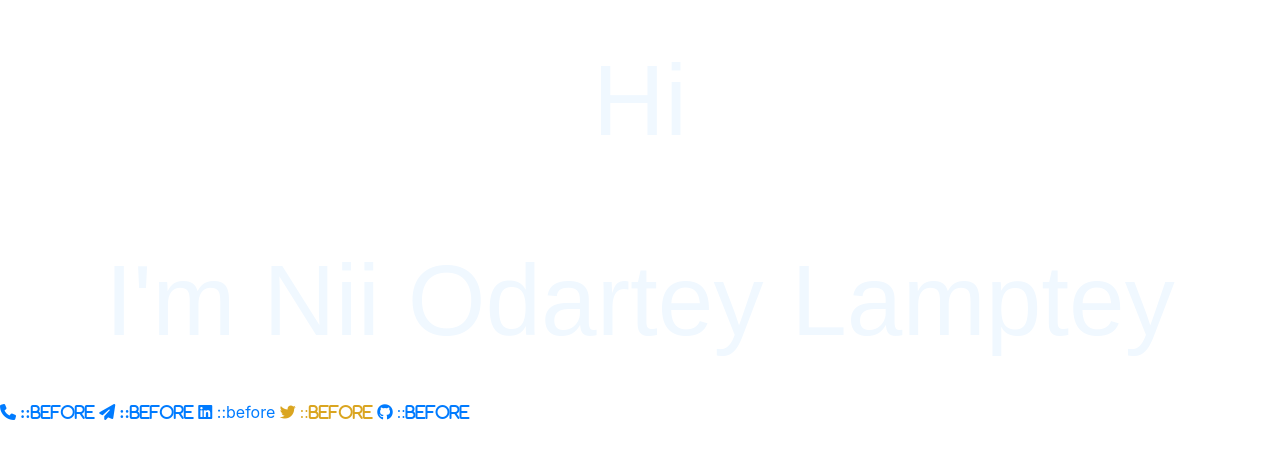
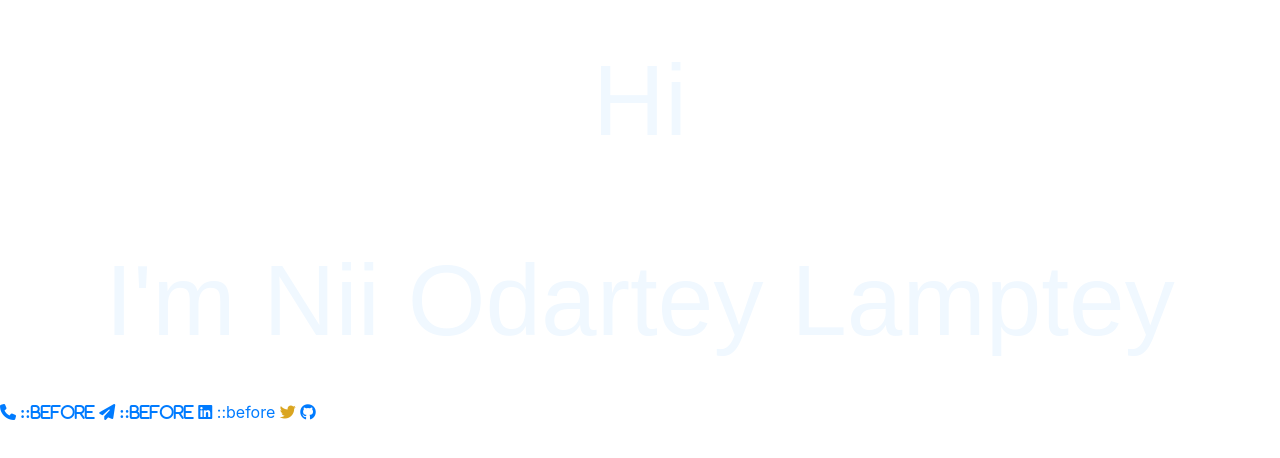
Before and after one commit to Barleymal-t/portfolio_site, a plain HTML site: page index.html in a window 1280 px wide. Drawn offline with nearby package versions, Linux system fonts and the light colour scheme.

Commit message:
Update index.html

```diff
--- a/index.html
+++ b/index.html
@@ -32,12 +32,10 @@
     </a>
     <a>
         <i class="fab fa-twitter" aria-hidden="true" target="_blank">
-        ::before
     </i>
     </a>
     <a href="https://github.com/Barleymal-t">
         <i class="fab fa-github" aria-hidden="true" target="_blank">
-        ::before
         </i>
     </a>
 </div>
```
